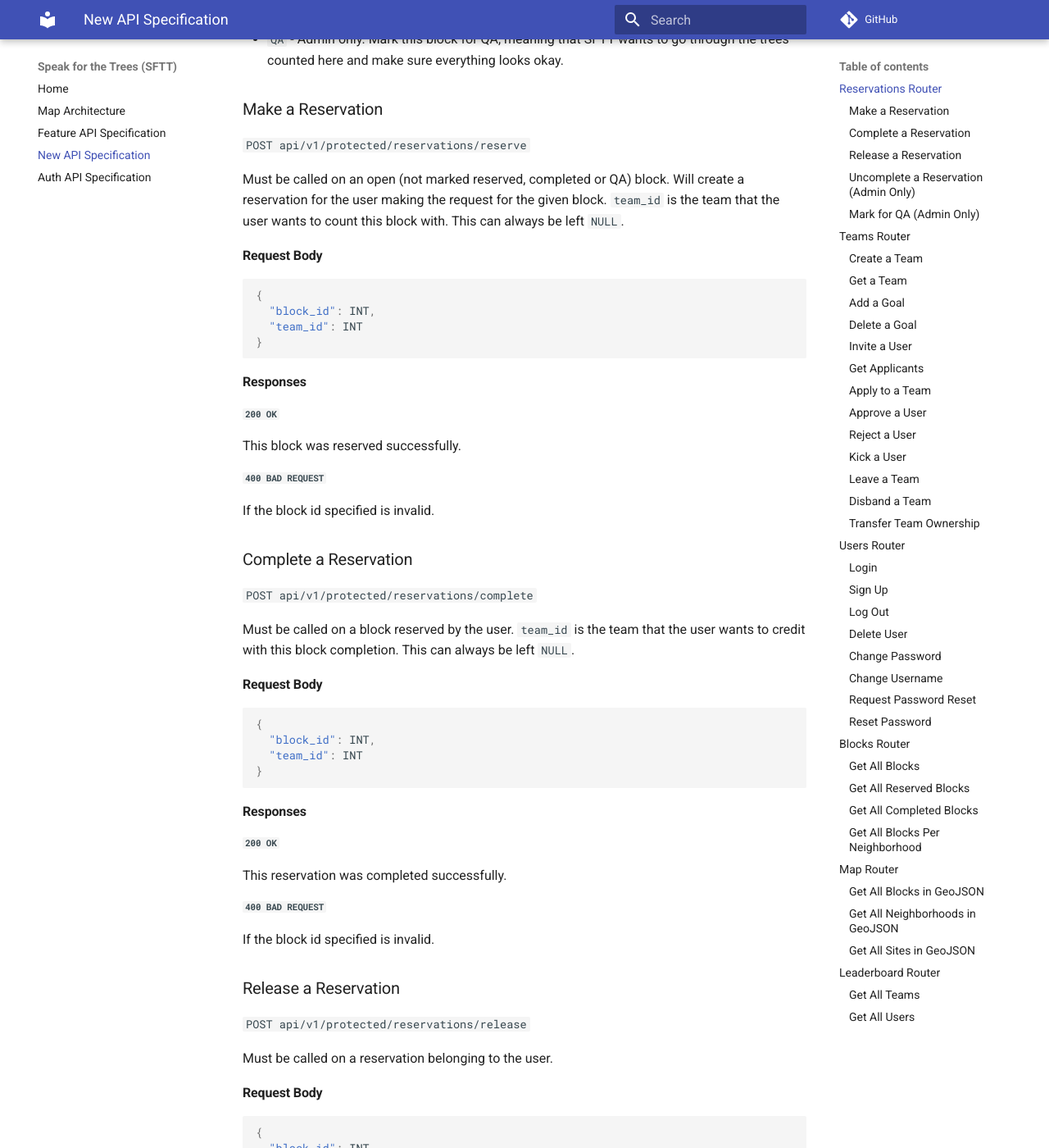
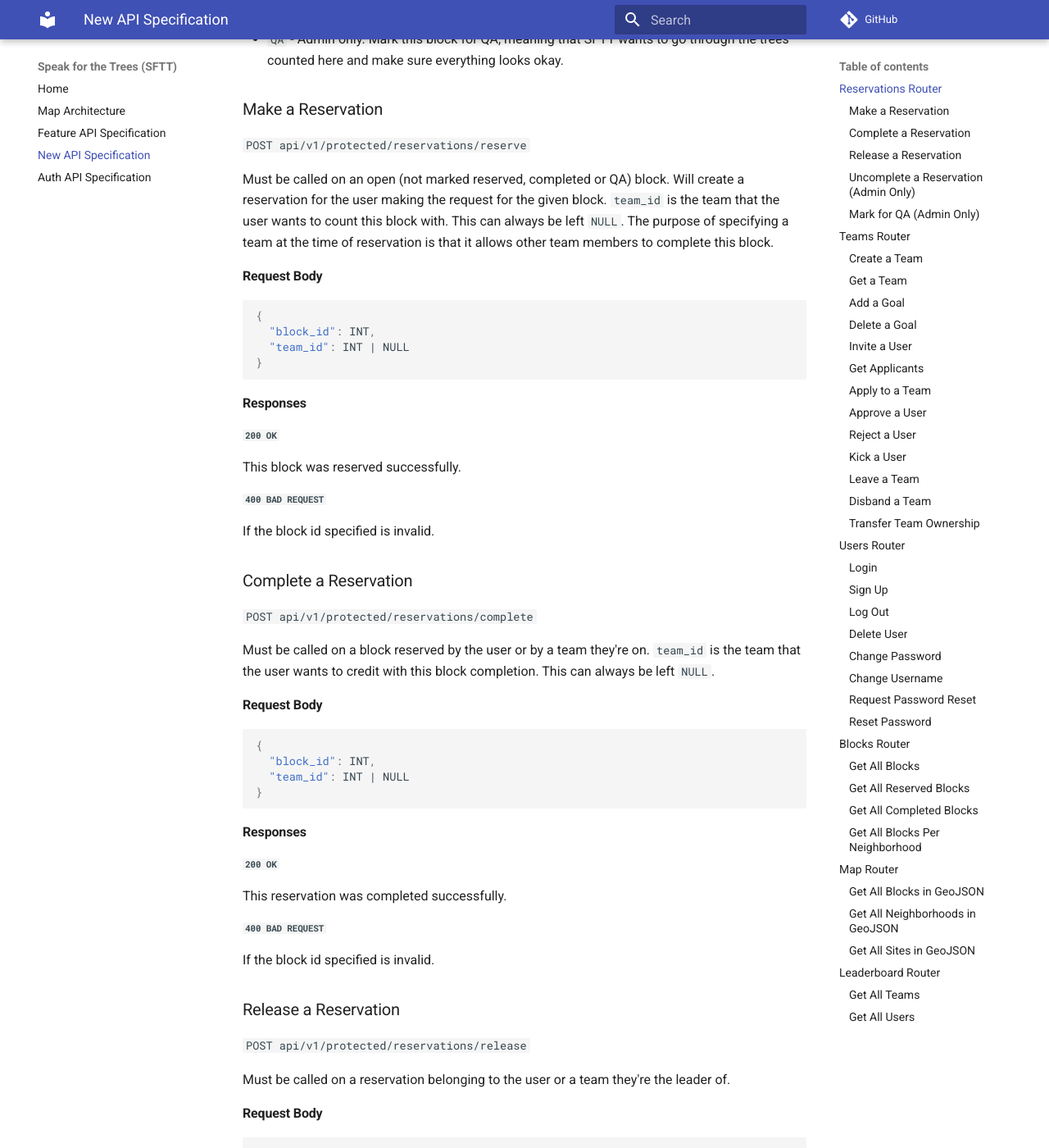
Before and after one commit to Code-4-Community/c4c-dev-docs, an MkDocs documentation site: the page built from docs/sftt/sftt-api-spec-new.md, in a window 1280 px wide and 1400 px high, scrolled down 814 px. Shown: the whole window at 82% size. Built offline with MkDocs 1.6.1 and Material for MkDocs 9.7.7, drawn with Linux system fonts in a browser that asks for light colours; comment, search, counter and statistics services are not loaded; some of the changed text lies outside the part shown.

Commit message:
Addressed comments

````diff
--- a/docs/sftt/sftt-api-spec-new.md
+++ b/docs/sftt/sftt-api-spec-new.md
@@ -18,14 +18,14 @@ This router is used to manage reservations. A reservation is when a user claims
 
 `POST api/v1/protected/reservations/reserve`
 
-Must be called on an open (not marked reserved, completed or QA) block. Will create a reservation for the user making the request for the given block. `team_id` is the team that the user wants to count this block with. This can always be left `NULL`.
+Must be called on an open (not marked reserved, completed or QA) block. Will create a reservation for the user making the request for the given block. `team_id` is the team that the user wants to count this block with. This can always be left `NULL`. The purpose of specifying a team at the time of reservation is that it allows other team members to complete this block.
 
 #### Request Body
 
 ```json
 {
   "block_id": INT,
-  "team_id": INT
+  "team_id": INT | NULL
 }
 ```
 
@@ -41,14 +41,14 @@ If the block id specified is invalid.
 
 `POST api/v1/protected/reservations/complete`
 
-Must be called on a block reserved by the user. `team_id` is the team that the user wants to credit with this block completion. This can always be left `NULL`.
+Must be called on a block reserved by the user or by a team they're on. `team_id` is the team that the user wants to credit with this block completion. This can always be left `NULL`.
 
 #### Request Body
 
 ```json
 {
   "block_id": INT,
-  "team_id": INT
+  "team_id": INT | NULL
 }
 ```
 
@@ -64,7 +64,7 @@ If the block id specified is invalid.
 
 `POST api/v1/protected/reservations/release`
 
-Must be called on a reservation belonging to the user.
+Must be called on a reservation belonging to the user or a team they're the leader of.
 
 #### Request Body
 
@@ -108,7 +108,7 @@ If the block id specified is invalid.
 
 `POST api/v1/protected/reservations/qa`
 
-Can only by called by admins. Will indicate that this block needs QA.
+Can only by called by admins on completed blocks. Will indicate that this block needs QA.
 
 #### Request Body
 
````
